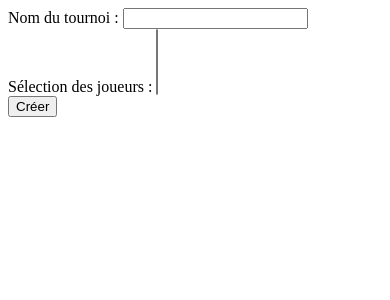
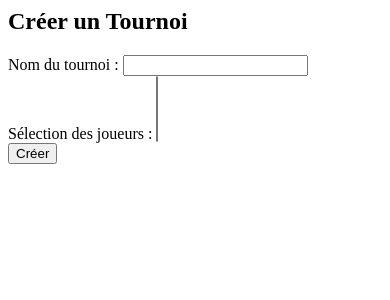
Before and after one commit to Tulece/42transcendance, a Django app: template django/pong/templates/tournaments/create_tournament.html in a window 390 px wide. Shown: the top 300 px of the page. Run offline with Django 5.2, Linux system fonts and the light colour scheme; the template is opened without the code that fills it, so the values that code supplies are empty.

Commit message:
Finishing responsive + adding Boostrap css style to naked pages

```diff
--- a/django/pong/templates/header.html
+++ b/django/pong/templates/header.html
@@ -2,7 +2,6 @@
     <nav class="navbar navbar-expand-lg navbar-light bg-success-subtle">
         <div class="container d-flex align-items-center justify-content-between flex-wrap">
 
-            <!-- Titre -->
             <div class="d-flex align-items-center order-1 order-lg-1">
                 <a class="navbar-brand me-auto p-3" href="/">
                     ProxyFeatures
@@ -58,7 +57,6 @@
                 </ul>
             </div>
 
-            <!-- Bloc user-info -->
             <div
                 id="user-info"
                 class="d-flex align-items-center order-2 order-lg-3 mt-3 mt-lg-0"
--- a/django/pong/templates/register.html
+++ b/django/pong/templates/register.html
@@ -4,7 +4,6 @@
         <h1 class="text-center mb-4">Créer un compte</h1>
         <form id="register-form" method="POST" action="/register/" enctype="multipart/form-data">
             {% csrf_token %}
-            <!-- Nom utilisateur -->
             <div class="mb-3">
                 <label for="username" class="form-label">Nom d'utilisateur</label>
                 <input
@@ -17,7 +16,6 @@
                 >
                 <div id="username-error" class="form-text text-danger" style="display: none;"></div>
             </div>
-            <!-- Mot de passe -->
             <div class="mb-3">
                 <label for="password" class="form-label">Mot de passe</label>
                 <input
@@ -31,7 +29,6 @@
                 >
                 <div id="password-error" class="form-text text-danger" style="display: none;"></div>
             </div>
-            <!-- Email -->
             <div class="mb-3">
                 <label for="email" class="form-label">Email</label>
                 <input
@@ -44,7 +41,6 @@
                 >
                 <div id="email-error" class="form-text text-danger" style="display: none;"></div>
             </div>
-            <!-- Avatar -->
             <div class="mb-3">
                 <label for="avatar" class="form-label">Avatar</label>
                 <input
@@ -54,10 +50,8 @@
                     class="form-control"
                 >
             </div>
-            <!-- Bouton inscription -->
             <button type="submit" class="btn btn-primary w-100">S'inscrire</button>
         </form>
-        <!-- Retour à l'accueil -->
         <div class="text-center mt-3">
             <a href="/" class="spa-link text-muted">Retour à l'accueil</a>
         </div>
--- a/django/pong/templates/tournaments/create_tournament.html
+++ b/django/pong/templates/tournaments/create_tournament.html
@@ -1,21 +1,30 @@
 <!-- templates/tournaments/create_tournament.html -->
 {% load static %}
+<div class="container d-flex justify-content-center align-items-center vh-100">
+	<div class="card shadow-lg p-4" style="max-width: 500px; width: 100%;">
+		<h2 class="text-center mb-3">Créer un Tournoi</h2>
 		<form id="createTournamentForm" action="/api/tournaments/create/" method="POST">
 			{% csrf_token %}
-	<label for="name">Nom du tournoi :</label>
-	<input type="text" id="name" name="name" required>
+			<div class="mb-3">
+				<label for="name" class="form-label">Nom du tournoi :</label>
+				<input type="text" id="name" name="name" class="form-control" required>
 				<br />
+			</div>
 
-	<label for="players">Sélection des joueurs :</label>
-	<select multiple id="players" name="players">
+			<div class="mb-3">
+				<label for="players" class="form-label">Sélection des joueurs :</label>
+				<select multiple id="players" name="players" class="form-select">
 				{% for user in users %}
 				<option value="{{ user.id }}">{{ user.username }}</option>
 				{% endfor %}
 				</select>
 				<br />
+			</div>
 
-	<button type="submit">Créer</button>
+			<button type="submit" class="btn btn-primary w-100">Créer</button>
 		</form>
+	</div>
+</div>
 
   <div id="tournamentContainer"></div> <!-- Pour l'affichage AJAX -->
   <script src="{% static 'js/tournaments.js' %}"></script>
```
Also changed, not shown: django/pong/templates/home.html (+0 -18 lines), django/pong/templates/login.html (+1 -6 lines), django/pong/templates/tournaments/report_match.html (+10 -4 lines), django/pong/templates/tournaments/tournament_detail.html (+26 -2 lines). Lines whose indentation alone changed are shown as unchanged.
